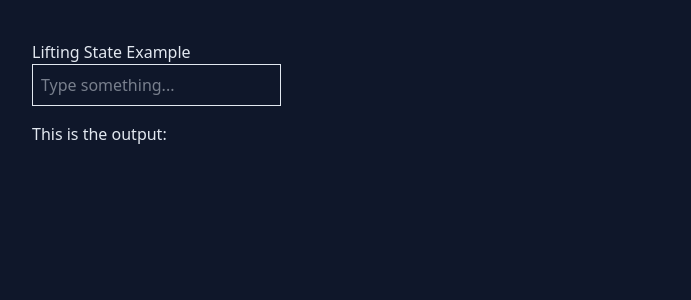
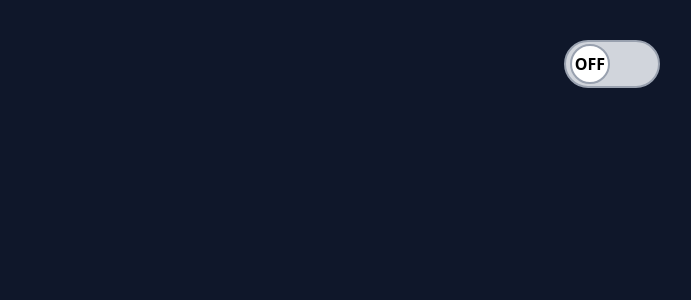
Before and after one commit to atulvaru/react_class_repository, a React (Vite) app: page / in a window 1280 px wide. Shown: the top 300 px of the page, without its empty margins (28-719 px from the left). Built offline with nearby package versions, Linux system fonts and the light colour scheme.

Commit message:
Mini Projext Toggle

```diff
--- a/src/App.jsx
+++ b/src/App.jsx
@@ -6,10 +6,11 @@
 // import { State } from "./components/hooks/State.jsx";
 // import { StatePractise } from "./components/hooks/StatePractise.jsx";
 // import { DerivedState } from "./components/hooks/DerivedState.jsx";
-import { LiftingState } from "./components/LiftingState.jsx";
+// import { LiftingState } from "./components/LiftingState.jsx";
+import { MiniToggle } from "./components/MiniToggle.jsx";
 const App = () => {
   return (
-  <section className="max-w-[1200px] mx-auto px-5 py-10">
+    <section className="max-w-[1200px] mx-auto px-5 py-10">
       {/* <h1 className="text-center text-4xl md:text-4xl sm:text-3xl mb-10 text-slate-50">
         List of Netflix Shows
       </h1> */}
@@ -20,11 +21,10 @@ const App = () => {
       {/* <State /> */}
       {/* <StatePractise /> */}
       {/* <DerivedState /> */}
-      <LiftingState />
+      {/* <LiftingState /> */}
+      <MiniToggle />
     </section>
   );
 };
 
-
-
 export default App;
--- /dev/null
+++ b/src/components/MiniToggle.jsx
@@ -0,0 +1,23 @@
+import { useState } from "react";
+
+export const MiniToggle = () => {
+  const [isOn, setIsOn] = useState(false);
+
+  return (
+    <>
+      <div
+        className={`w-[6rem] h-[3rem] mx-auto rounded-full flex items-center cursor-pointer border-2 border-gray-400 px-1 transition-colors duration-300
+            ${isOn ? "bg-green-500" : "bg-gray-300"}`}
+        onClick={() => setIsOn(!isOn)}
+      >
+        <div
+          className={`w-[2.5rem] h-[2.5rem] bg-white rounded-full flex items-center border-2 border-gray-400 justify-center text-black font-semibold transform transition-transform duration-300 ${
+            isOn ? "translate-x-12" : "translate-x-0"
+          }`}
+        >
+          {isOn ? "ON" : "OFF"}
+        </div>
+      </div>
+    </>
+  );
+};
--- a/src/components/hooks/StatePractise.jsx
+++ b/src/components/hooks/StatePractise.jsx
@@ -9,7 +9,6 @@ import { useState } from "react";
 // 7️⃣ Password Toggle
 // 8️⃣ Todo List
 // 9️⃣ Click Tracker
-
 
 // 1️⃣ Counter
 export const Counter = () => {
```
